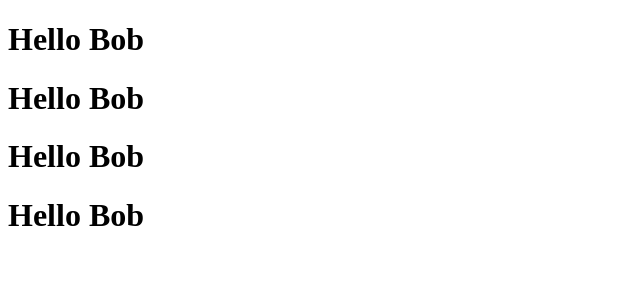
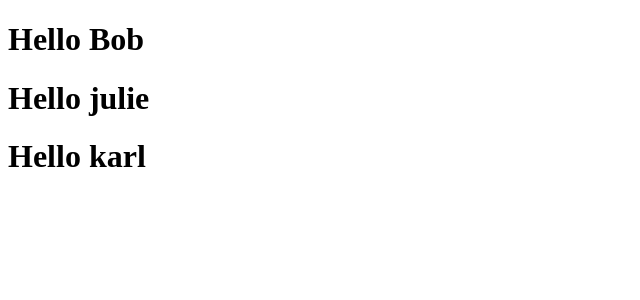
Before and after one commit to subhankari2/react-basics-meta, a React (Create React App) app: page / in a window 1280 px wide. Shown: the top 300 px of the page, without its empty margins (0-640 px from the left). Built offline with nearby package versions, Linux system fonts and the light colour scheme.

Commit message:
dynamic props

```diff
--- a/src/App.js
+++ b/src/App.js
@@ -1,7 +1,10 @@
 import Heading from "./Heading"
 function App() {
-  return (
+  return (<div>
    <Heading firstName="Bob"/>
+   <Heading firstName="julie"/>
+   <Heading firstName="karl"/>
+   </div>
     );
 }
 
--- a/src/Heading.js
+++ b/src/Heading.js
@@ -1,10 +1,7 @@
 function Heading(props) {
-    return (<div>
+    return (
         <h1>Hello { props.firstName}</h1>
-        <h1>Hello { props.firstName}</h1>
-        <h1>Hello { props.firstName}</h1>
-        <h1>Hello {props.firstName}</h1>
-        </div>
+
     )
 }
 export default Heading;
```
